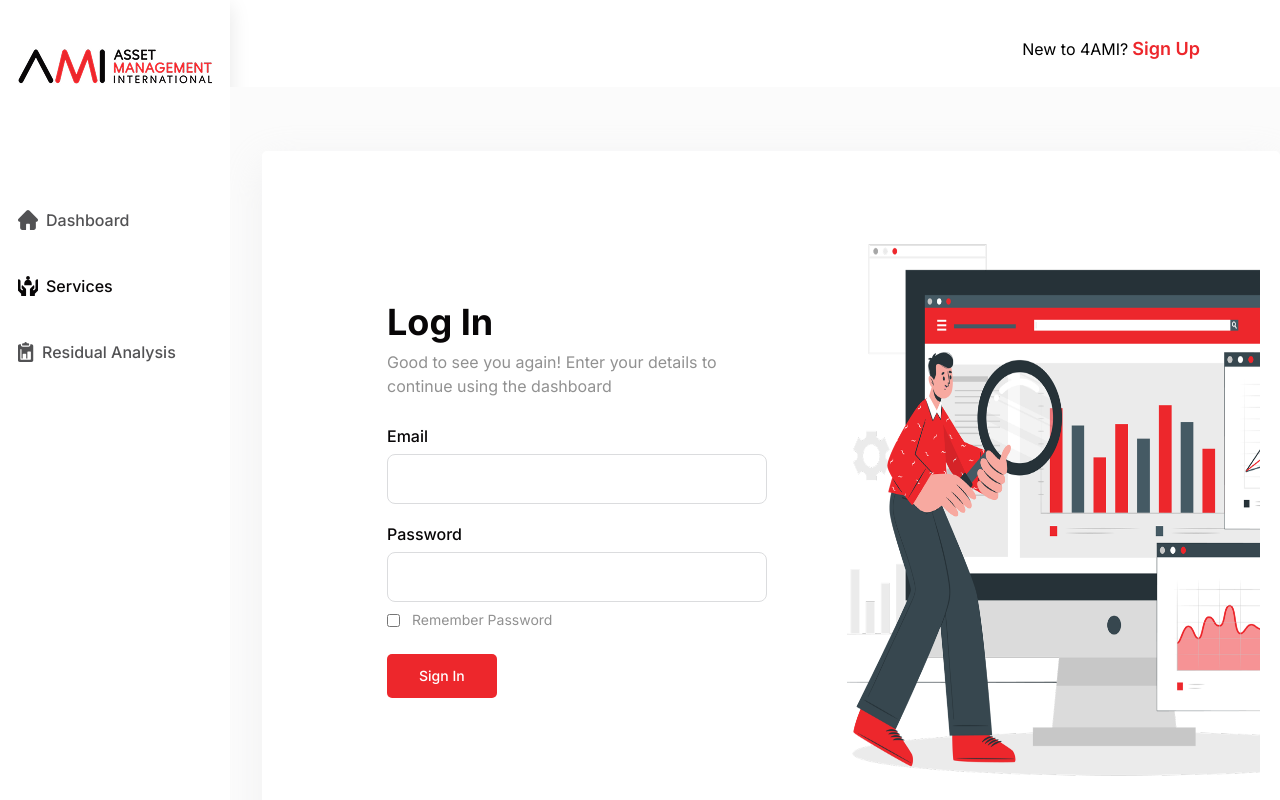
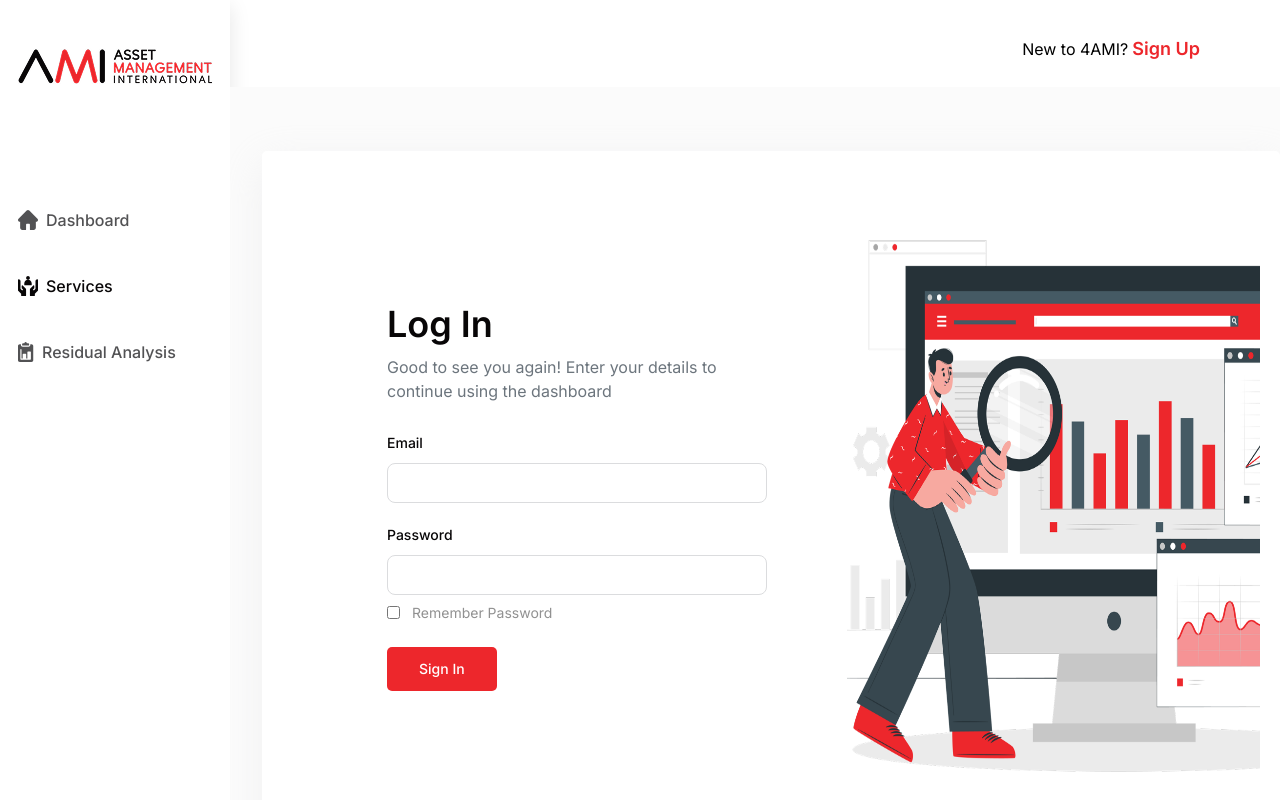
Before and after one commit to arakash-developer/headless, a React (Vite) app: page /login in a window 1280 px wide. Built offline with nearby package versions, Linux system fonts and the light colour scheme.

Commit message:
style: Update typography and spacing in Login component for improved readability and consistency

```diff
--- a/src/components/login/Login.jsx
+++ b/src/components/login/Login.jsx
@@ -108,10 +108,10 @@ const Login = () => {
     <>
       <div className="loginBox bg-[#fff] max-w-[1099px] mb-[171px] rounded-[5px] pl-[125px] pr-[20px] py-5 flex gap-[80px] h-full items-center">
         <div className="max-w-[380px] py-[131px]">
-          <h3 className="text-[var(--primary2)] text-4xl not-italic font-bold leading-10">
+          <h3 className="not-italic font-semibold text-4xl leading-[125%] text-[var(--primary2)]">
             Log In
           </h3>
-          <p className="text-[#919191] text-base not-italic font-normal leading-6 mt-[8px] mb-[28px]">
+          <p className="text-[#919191] not-italic mt-[8px] mb-[28px] font-normal text-base leading-[150%] text-[var(--text-secondary)]">
             Good to see you again! Enter your details to continue using the
             dashboard
           </p>
@@ -120,7 +120,7 @@ const Login = () => {
               <div className="flex flex-col gap-y-2">
                 <label
                   htmlFor="email"
-                  className="text-[var(--primary2)] text-base not-italic font-medium leading-[normal]"
+                  className="text-[var(--primary2)] not-italic  font-medium text-sm leading-[171%] text-[#343a40]"
                 >
                   Email
                 </label>
@@ -129,14 +129,14 @@ const Login = () => {
                   type="email"
                   value={email}
                   onChange={(e) => setEmail(e.target.value)}
-                  className="w-full h-[50px] py-3 px-4 border-[1.4px] border-[#DBDCDE] rounded-[8px] focus:outline-none focus:ring-0 placeholder:text-[#919191] placeholder:text-sm placeholder:not-italic placeholder:font-normal placeholder:leading-[normal]"
+                  className="w-full h-[40px] border-[1.4px] border-[#DBDCDE] rounded-[8px] focus:outline-none focus:ring-0 placeholder:text-[#919191] placeholder:text-sm placeholder:not-italic placeholder:font-normal placeholder:leading-[normal] py-3 px-4"
                   required
                 />
               </div>
               <div className="flex flex-col gap-y-2">
                 <label
-                  htmlFor="password"
-                  className="text-[var(--primary2)] text-base not-italic font-medium leading-[normal]"
+                  htmlFor="email"
+                  className="text-[var(--primary2)] not-italic  font-medium text-sm leading-[171%] text-[#343a40]"
                 >
                   Password
                 </label>
@@ -145,7 +145,7 @@ const Login = () => {
                   type="password"
                   value={password}
                   onChange={(e) => setPassword(e.target.value)}
-                  className="w-full h-[50px] py-3 px-4 border-[1.4px] border-[#DBDCDE] rounded-[8px] focus:outline-none focus:ring-0 placeholder:text-[#919191] placeholder:text-sm placeholder:not-italic placeholder:font-normal placeholder:leading-[normal]"
+                  className="w-full h-[40px] border-[1.4px] border-[#DBDCDE] rounded-[8px] focus:outline-none focus:ring-0 placeholder:text-[#919191] placeholder:text-sm placeholder:not-italic placeholder:font-normal placeholder:leading-[normal] py-3 px-4"
                   required
                 />
               </div>
```
